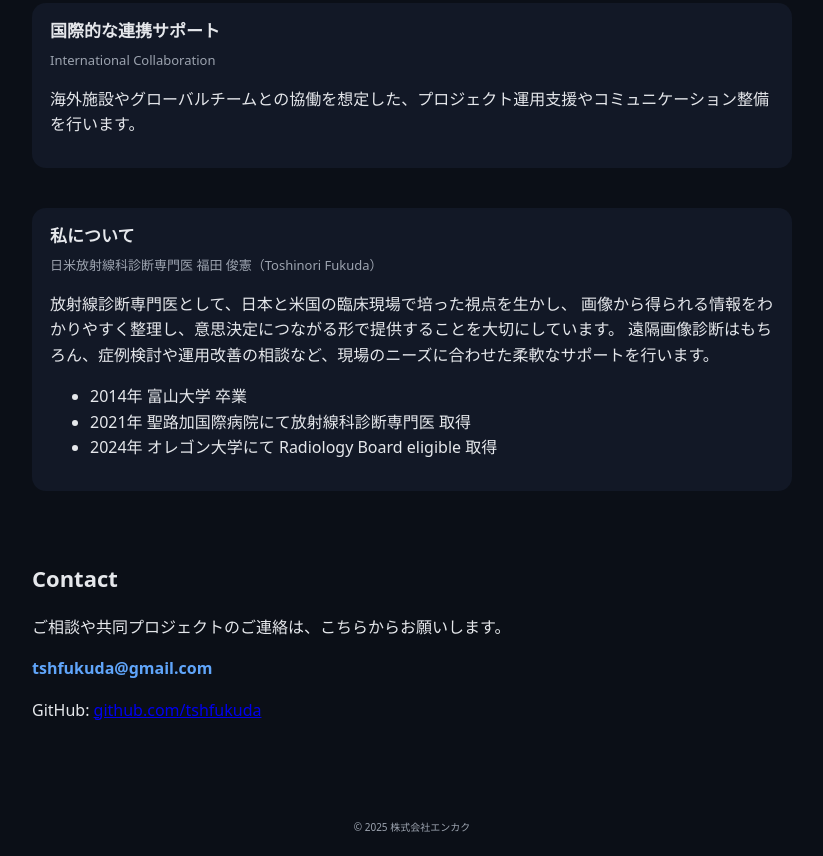
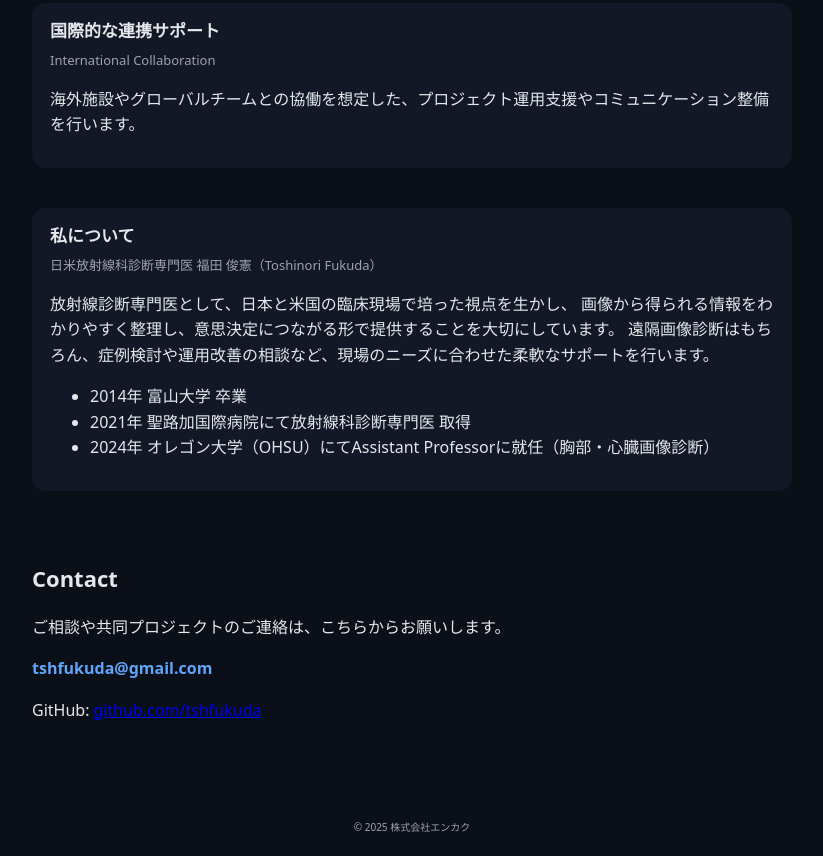
Before and after one commit to tshfukuda/enkaku, a plain HTML site: page index.html in a window 1280 px wide. Shown: the part 878-1734 px from the top of the page, without its empty margins (228-1051 px from the left). Drawn offline with Linux system fonts and the light colour scheme.

Commit message:
Update career achievements in index.html

```diff
--- a/index.html
+++ b/index.html
@@ -69,7 +69,7 @@
         <ul>
           <li>2014年 富山大学 卒業</li>
           <li>2021年 聖路加国際病院にて放射線科診断専門医 取得</li>
-          <li>2024年 オレゴン大学にて Radiology Board eligible 取得</li>
+          <li>2024年 オレゴン大学（OHSU）にてAssistant Professorに就任（胸部・心臓画像診断）</li>
         </ul>
       </article>
 
```
